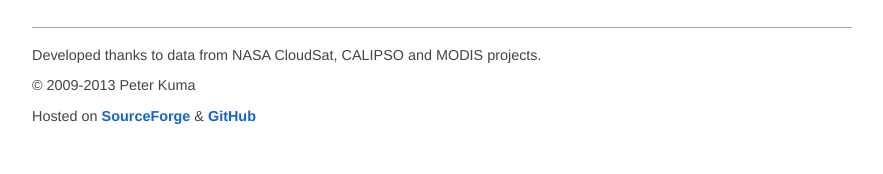
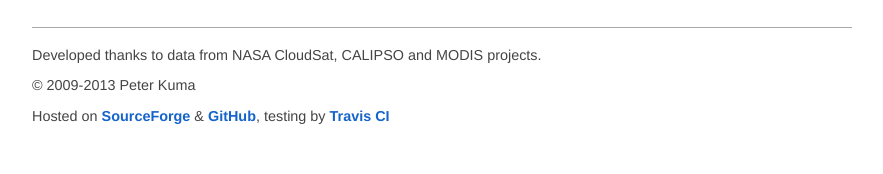
Before and after one commit to peterkuma/ccplot, a Jekyll site: the page built from index.html, in a window 1280 px wide. Shown: the part 1891-2065 px from the top of the page, without its empty margins (198-1081 px from the left). Built offline with Jekyll 4.4.1, drawn with Linux system fonts in a browser that asks for light colours.

Commit message:
Add Travis CI to footer

```diff
--- a/_layouts/default.html
+++ b/_layouts/default.html
@@ -41,7 +41,8 @@
                 <p>&copy; 2009-2013 Peter Kuma</p>
                 <p>
                     Hosted on <strong><a href="https://sourceforge.net/projects/ccplot/">SourceForge</a></strong> &amp;
-                    <strong><a href="https://github.com/peterkuma/ccplot/">GitHub</a></strong>
+                    <strong><a href="https://github.com/peterkuma/ccplot/">GitHub</a></strong>,
+                    testing by <strong><a href="https://travis-ci.org/peterkuma/ccplot">Travis CI</a></strong>
                 </p>
             </footer>
         </div>
```
